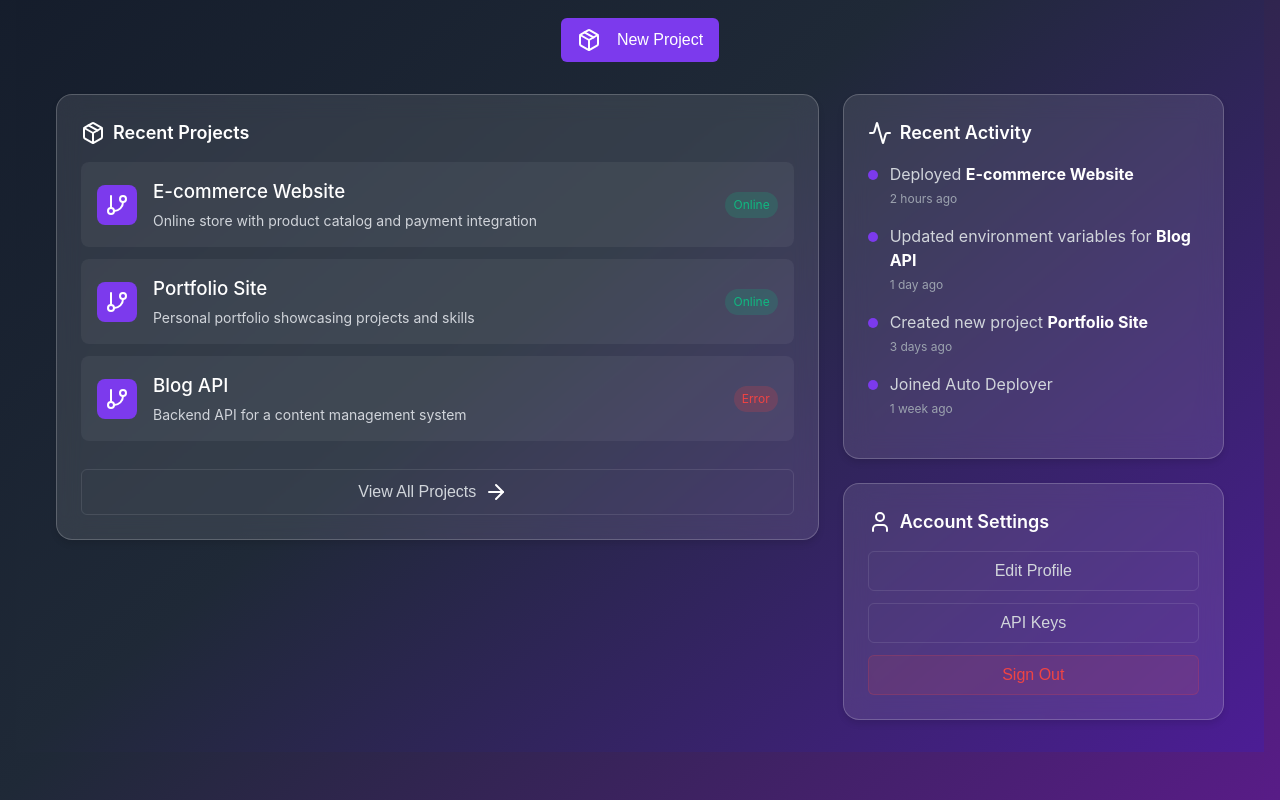
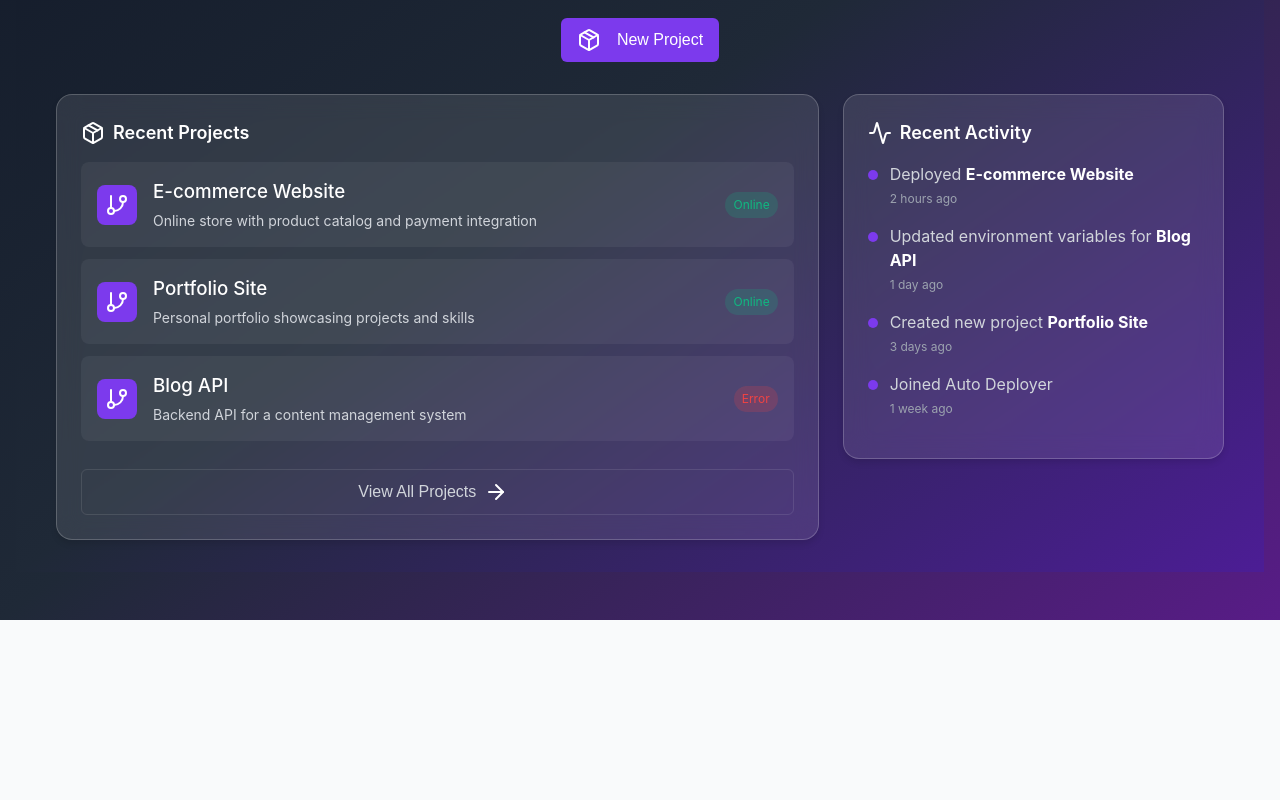
Before and after one commit to vansh-9878/AutoDeployer, a React (Vite) app: page /profile in a window 1280 px wide. Shown: the part 353-1153 px from the top of the page. After the commit the page ends 973 px from the top, so only its background shows below. Built offline with nearby package versions, Linux system fonts and the light colour scheme.

Commit message:
minor styling changes

```diff
--- a/src/components/auth/profile.jsx
+++ b/src/components/auth/profile.jsx
@@ -39,7 +39,10 @@ export default function ProfilePage() {
                 <span className="profile-stat-label">Teams</span>
               </div>
             </div>
-            <button className="btn btn-primary" onClick={() => navigate("/new-project")}>
+            <button
+              className="btn btn-primary"
+              onClick={() => navigate("/new-project")}
+            >
               <Package className="w-5 h-5" />
               New Project
             </button>
@@ -103,6 +106,7 @@ export default function ProfilePage() {
                 <button
                   className="btn btn-outline"
                   style={{ width: "100%", marginTop: "1rem" }}
+                  onClick={() => navigate("/")}
                 >
                   View All Projects
                   <ArrowRight className="w-4 h-4 ml-2" />
@@ -131,7 +135,8 @@ export default function ProfilePage() {
                   <div className="profile-activity-dot"></div>
                   <div className="profile-activity-content">
                     <p className="profile-activity-text">
-                    Updated environment variables for <strong>Blog API</strong>
+                      Updated environment variables for{" "}
+                      <strong>Blog API</strong>
                     </p>
                     <p className="profile-activity-time">1 day ago</p>
                   </div>
@@ -150,13 +155,15 @@ export default function ProfilePage() {
                 <div className="profile-activity">
                   <div className="profile-activity-dot"></div>
                   <div className="profile-activity-content">
-                  <p className="profile-activity-text">Joined Auto Deployer</p>
+                    <p className="profile-activity-text">
+                      Joined Auto Deployer
+                    </p>
                     <p className="profile-activity-time">1 week ago</p>
                   </div>
                 </div>
               </div>
 
-            <div className="profile-section" style={{ marginTop: "1.5rem" }}>
+              {/* <div className="profile-section" style={{ marginTop: "1.5rem" }}>
               <h2 className="profile-section-title">
                 <User className="w-5 h-5" />
                 Account Settings
@@ -187,7 +194,7 @@ export default function ProfilePage() {
               >
                 Sign Out
               </button>
-            </div>
+            </div> */}
             </div>
           </div>
         </div>
```
Lines whose indentation alone changed are shown as unchanged.
